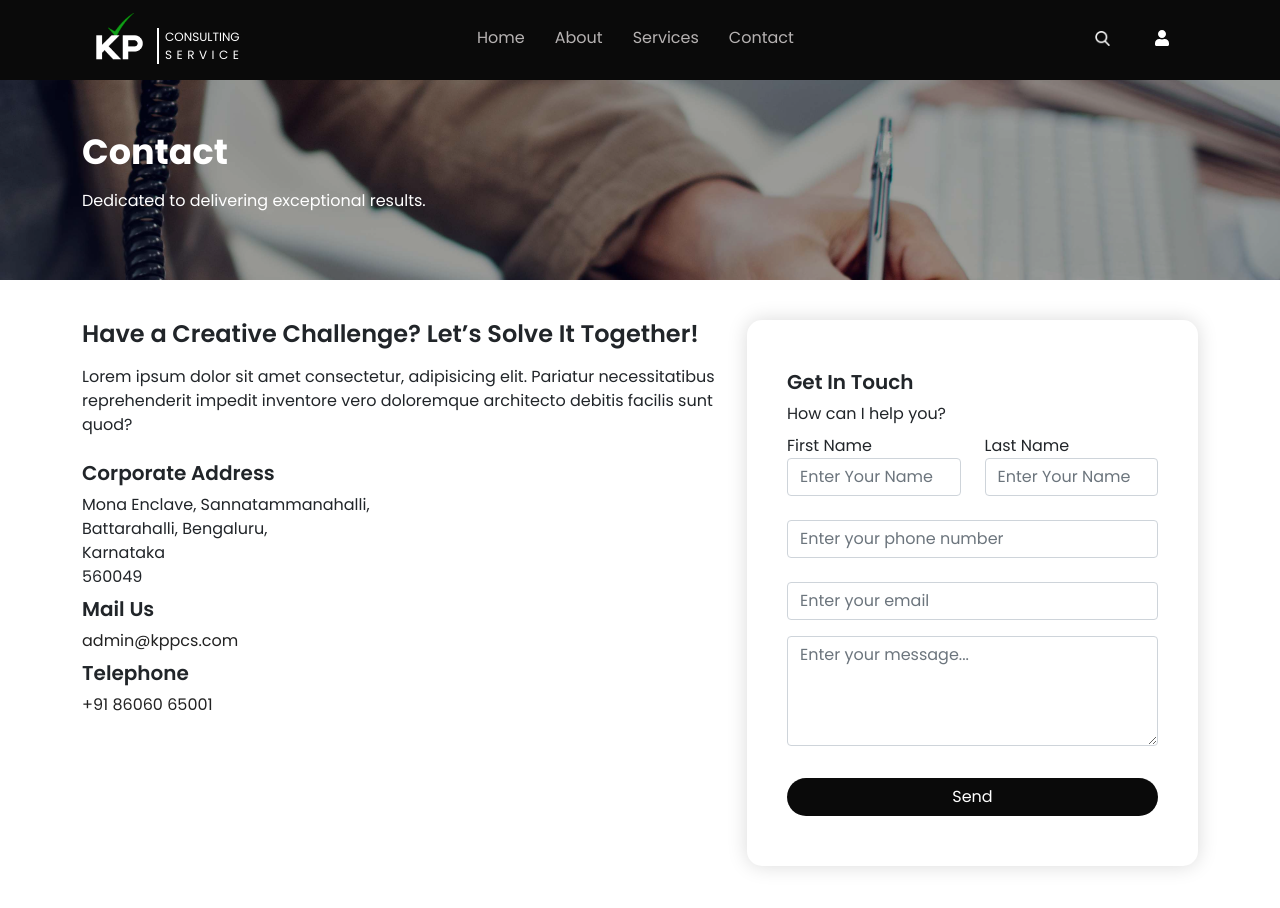
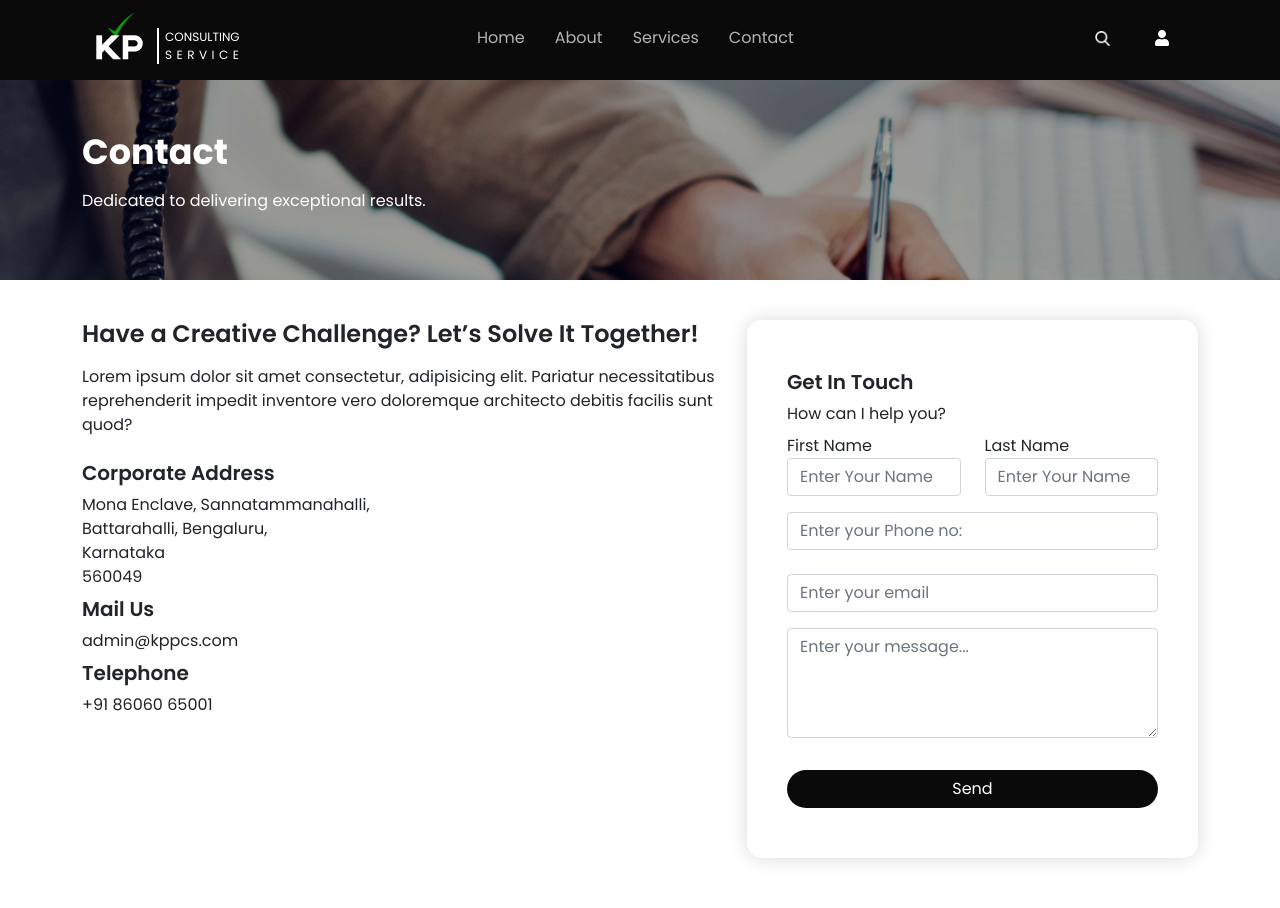
Before and after one commit to hkmkozhikoden/kp, a React (Vite) app: page /contact in a window 1280 px wide. Shown: the top 908 px of the page. Built offline with nearby package versions, Linux system fonts and the light colour scheme; grey boxes are pictures that could not be loaded.

Commit message:
contact form mail response set

```diff
--- a/src/components/contact-from.jsx
+++ b/src/components/contact-from.jsx
@@ -132,15 +132,18 @@ function ContactForm() {
                   </div>
                   <div className="col-12 mb-3">
                   <input
-                      className="form-control mt-2"
-                      type="tel"
+                    className='form-control'
+                    type="text"
+                    name="phone"
                     id="phone"
-                      name="phone"
+                    placeholder='Enter your Phone no:'
                     value={formData.phone}
                     onChange={handleChange}
-                      placeholder="Enter your phone number"
-                      pattern="[0-9]{10}"
                     required
+                    inputMode="numeric"
+                    pattern="\d{10,}"
+                    maxLength="10"
+                    onInput={(e) => { e.target.value = e.target.value.replace(/\D/g, ''); }}
                   />
                   </div>
                   <div className="col-12 mb-3">
```
Lines whose indentation alone changed are shown as unchanged.
